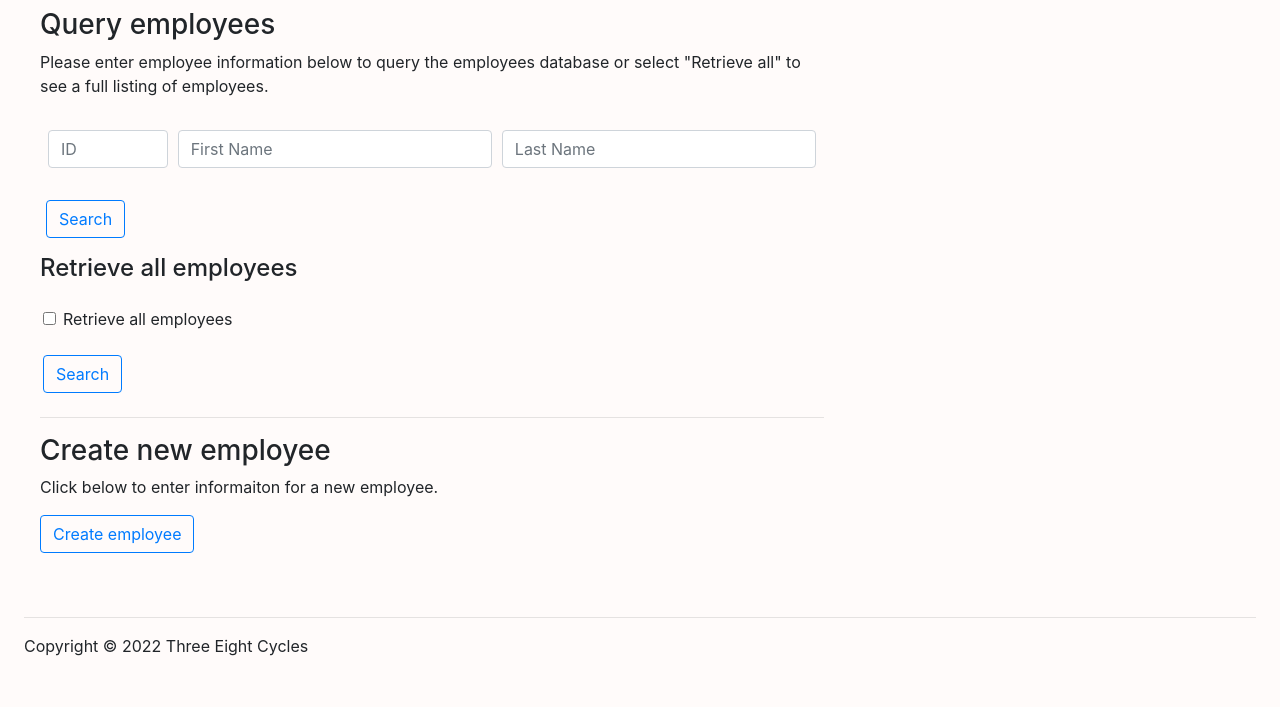
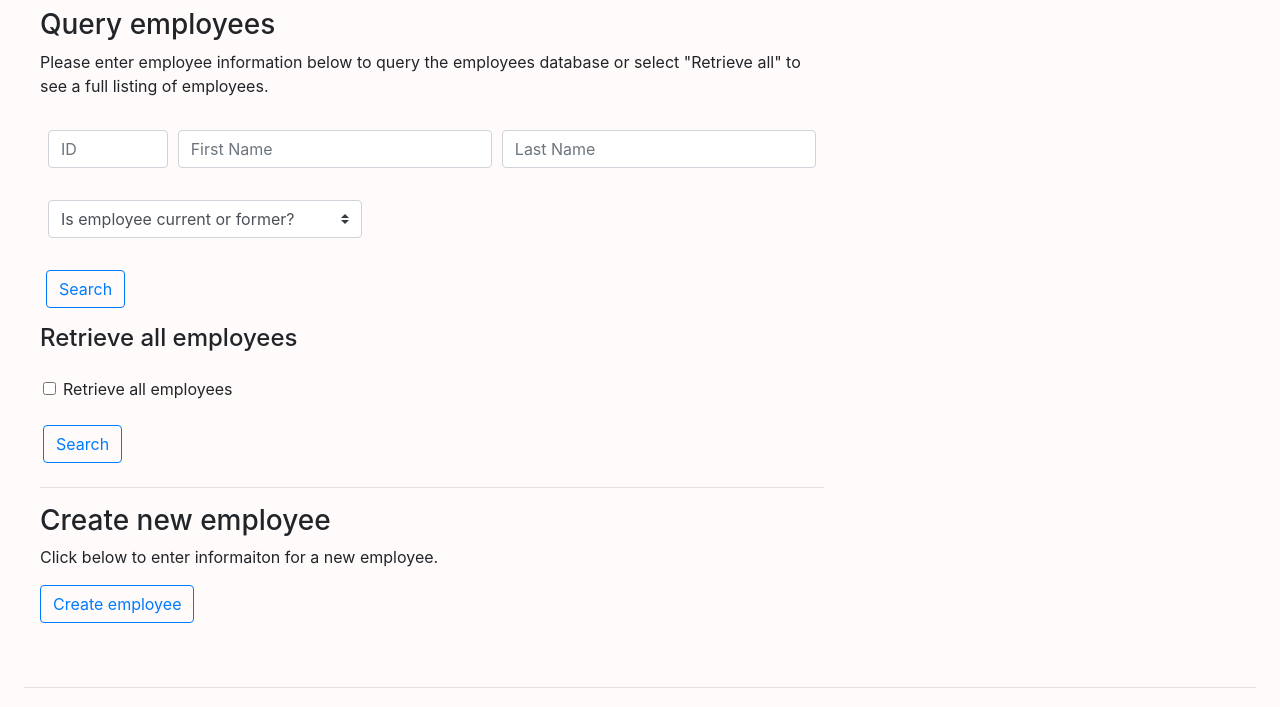
Before and after one commit to rgthomas01/Database-Project, a Flask app: page /employees in a window 1280 px wide. Shown: the part 175-882 px from the top of the page. Before the commit the page ends 831 px from the top, so only its background shows below. Run offline with Flask 2, Linux system fonts and the light colour scheme; data that the repository does not hold is empty; some libraries are stand-ins or nearby versions.

Commit message:
buupdate retrieve template for employees

```diff
--- a/app.py
+++ b/app.py
@@ -73,7 +73,7 @@ def employeeRetrieve():
         else:
             paramList = []
 
-            #catch non empty params and add them to a param_list to be used as query_params
+            #catch non empty params and add them to a paramList to be used as query_params
             if request.args['eeId'] != '':
                 eeId = request.args['eeId']
                 paramList.append(eeId)
@@ -82,10 +82,10 @@ def employeeRetrieve():
                 paramList.append(eeFirstName)
             if request.args['eeLastName'] != '':
                 eeLastName = request.args['eeLastName']
-                param_list.append(eeLastName)
-            if request.args['employementStatus'] != '':
-                employementStatus = request.args['employementStatus']
-                param_list.append(employementStatus)
+                paramList.append(eeLastName)
+            if request.args['eeStatus'] != '':
+                eeStatus = request.args['eeStatus']
+                paramList.append(eeStatus)
 
 
             #build string to use after WHERE clause
@@ -132,7 +132,7 @@ def customerRetrieve():
         else:
             paramList = []
 
-            #catch non empty params and add them to a param_list to be used as query_params
+            #catch non empty params and add them to a paramList to be used as query_params
             if request.args['customerId'] != '':
                 customerId = request.args['customerId']
                 paramList.append(customerId)
@@ -191,7 +191,7 @@ def purchasesRetrieve():
             paramList = []
 
 
-            #catch non empty params and add them to a param_list to be used as query_params
+            #catch non empty params and add them to a paramList to be used as query_params
             if request.args['purchaseDate'] != '':
                 purchaseDate = request.args['purchaseDate']
                 paramList.append(purchaseDate)
@@ -248,7 +248,7 @@ def itemsRetrieve():
             paramList = []
 
 
-            #catch non empty params and add them to a param_list to be used as query_params
+            #catch non empty params and add them to a paramList to be used as query_params
             if request.args['itemId'] != '':
                 itemId = request.args['itemId']
                 paramList.append(itemId)
--- a/templates/retrieve.j2
+++ b/templates/retrieve.j2
@@ -72,6 +72,16 @@
               </div>
               <div class="col">
                 <input type="text" class="form-control" id="eeLastName" name="eeLastName" placeholder="Last Name">
+              </div>
+            </div>
+            <div class="form-row">
+              <div class="col-5">
+              {# TODO: Switch this to 'disabled' when we update logic in app.py #}
+              <select class="custom-select" name="eeStatus" id="eeStatus">
+                  <option value="" selected>Is employee current or former?</option>
+                  <option value="1">Current</option>
+                  <option value="0">Former</option>
+              </select>
               </div>
             </div>
             <div class="form-row">
```
